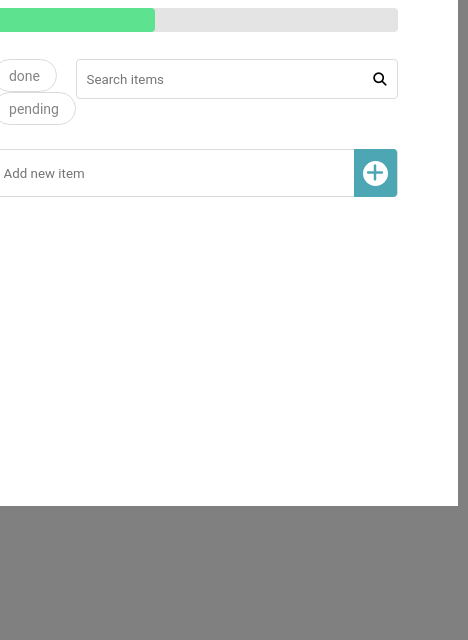
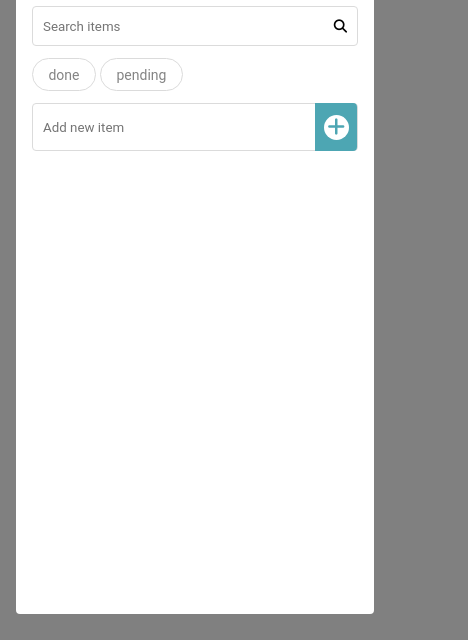
Before and after one commit to Dom-Garotom/Gerenciador-de-tarefas, a plain HTML site: page index.html in a window 390 px wide. Shown: the part 204-844 px from the top of the page, 468 px wide, since content can reach past the window. Drawn offline with Linux system fonts and the light colour scheme.

Commit message:
Criando o responsivo

```diff
--- a/style.css
+++ b/style.css
@@ -329,3 +329,70 @@ nav{
 .escondido{
     display: none;
 }
+
+
+/* Responsivo */
+
+
+@media screen  and (min-width:360px) and (max-width : 510px) {
+    body{
+        padding: 1rem;
+    }
+
+    main{
+        width: 97vw;
+        height: 95vh;
+        padding: 3rem 1rem 1rem 1rem;
+        border-radius: 4px;
+    }
+    .date__container {
+       justify-content: space-between;
+       gap: 20%;
+    }
+
+    nav {
+        flex-direction: column-reverse;
+        margin: 0;
+    }
+    nav .form_search{
+        max-width: 100%;
+        position: relative;
+    }
+    nav .actions{
+        position: relative;
+        width: 10rem;
+        margin: 12px 0px;
+    }
+
+    .items__container{
+        width: 100%;
+    }
+    .listItems{
+        width: 100%;
+        min-height: 24rem;
+        margin: 0px 0px 0px 0px;
+    }
+}
+
+
+@media screen  and (min-width:510px) and (max-width : 733px) {
+
+    .date__container {
+        justify-content: space-between;
+        gap: 1rem;
+    }
+
+
+    nav {
+        flex-direction: column-reverse;
+        margin: 0;
+    }
+    nav .form_search{
+        max-width: 100%;
+        position: relative;
+    }
+    nav .actions{
+        width: 10rem;
+        margin: 12px 0px ;
+    }
+}
```
Also changed, not shown: index.html (+2 -0 lines), script.js (+4 -4 lines).
